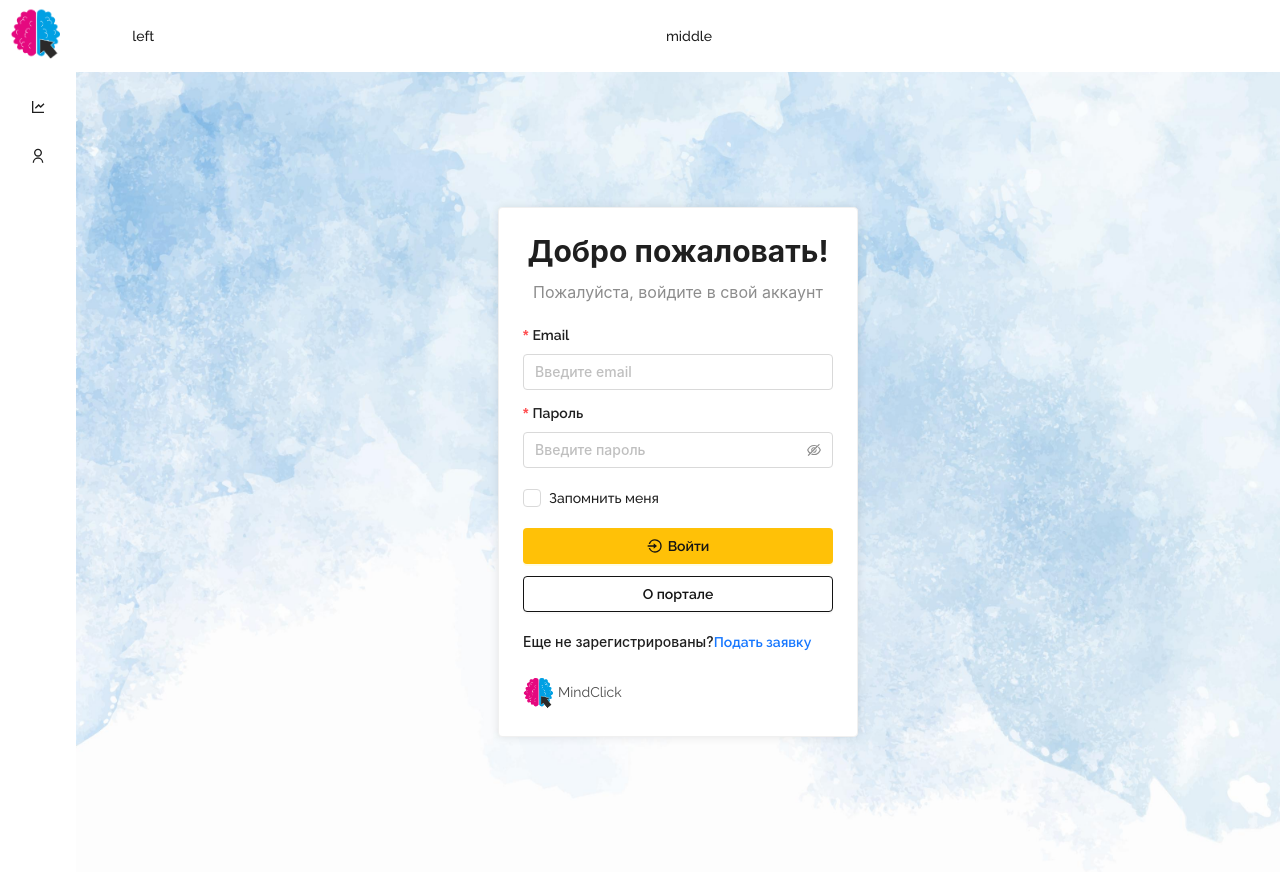
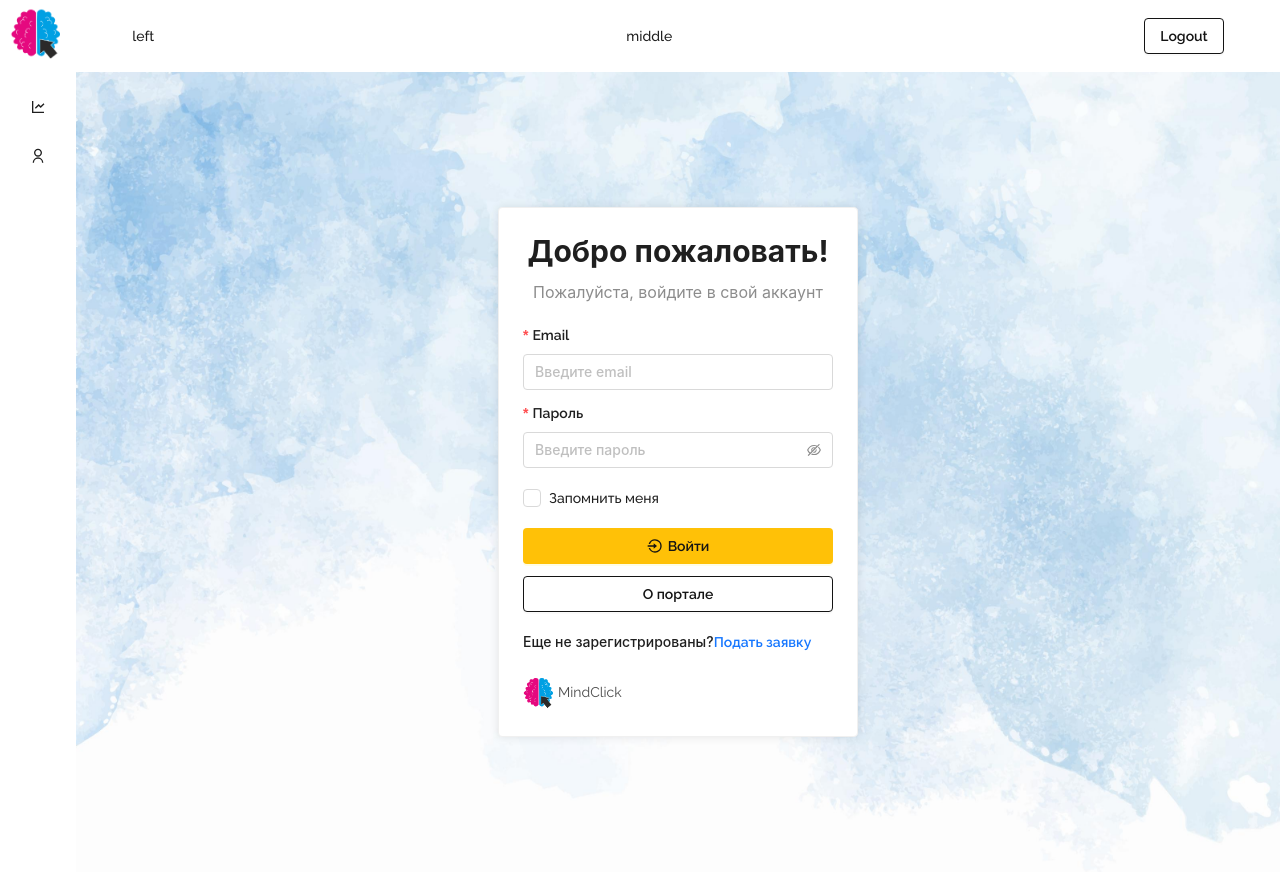
Before and after one commit to Adlemas/mindclick-frontend-v2-review, a Next.js app: page /login in a window 1280 px wide. Built offline with nearby package versions, Linux system fonts and the light colour scheme; no server answers.

Commit message:
feat: provided logout button in dashboard nav for dashboard layout header

```diff
--- a/src/container/DashboardLayout/index.tsx
+++ b/src/container/DashboardLayout/index.tsx
@@ -6,6 +6,7 @@ import DashboardMenu from "@/components/DashboardMenu";
 
 import styles from "./styles.module.scss";
 import DashboardNav from "@/components/DashboardNav";
+import Button from "@/components/UI/Button";
 
 interface IDashboardLayoutProps {
   children: ReactNode;
@@ -13,7 +14,12 @@ interface IDashboardLayoutProps {
 
 const { Sider, Content } = Layout;
 
-const DashboardLayout: FC<IDashboardLayoutProps> = ({ children }) => (
+const DashboardLayout: FC<IDashboardLayoutProps> = ({ children }) => {
+  const handleLogout = () => {
+    window.dispatchEvent(new Event("forceLogout"));
+  };
+
+  return (
     // eslint-disable-next-line react/jsx-no-useless-fragment
     <Layout>
       <Sider theme="light" className={styles.sider}>
@@ -21,10 +27,15 @@ const DashboardLayout: FC<IDashboardLayoutProps> = ({ children }) => (
         <DashboardMenu />
       </Sider>
       <Content>
-      <DashboardNav />
+        <DashboardNav>
+          <Button type="outline" onClick={handleLogout} secondary>
+            Logout
+          </Button>
+        </DashboardNav>
         {children}
       </Content>
     </Layout>
   );
+};
 
 export default DashboardLayout;
```
Lines whose indentation alone changed are shown as unchanged.
